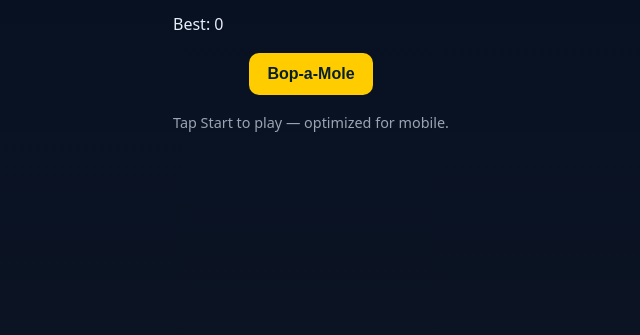
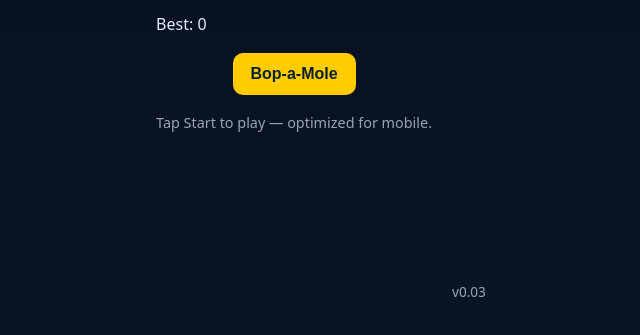
Before and after one commit to zanyaziz/zozzo, a website: page index.html in a window 1280 px wide. Shown: the part 109-444 px from the top of the page, without its empty margins (329-969 px from the left). Drawn offline with Linux system fonts and the light colour scheme.

Commit message:
Add visible version v0.03 to index and README

```diff
--- a/css/style.css
+++ b/css/style.css
@@ -50,3 +50,5 @@
 .game-header .score,.game-header .timer{background:rgba(255,255,255,0.03);padding:8px 12px;border-radius:8px}
 
 .sr-only{position:absolute;width:1px;height:1px;padding:0;margin:-1px;overflow:hidden;clip:rect(0,0,0,0);white-space:nowrap;border:0}
+
+.site-footer{color:var(--muted);text-align:center;padding:12px 0;font-size:0.85rem}
--- a/index.html
+++ b/index.html
@@ -47,5 +47,6 @@
   </div>
 
   <script src="js/game.js" defer></script>
+  <footer class="site-footer">v0.03</footer>
 </body>
 </html>
```
Also changed, not shown: README.md.
